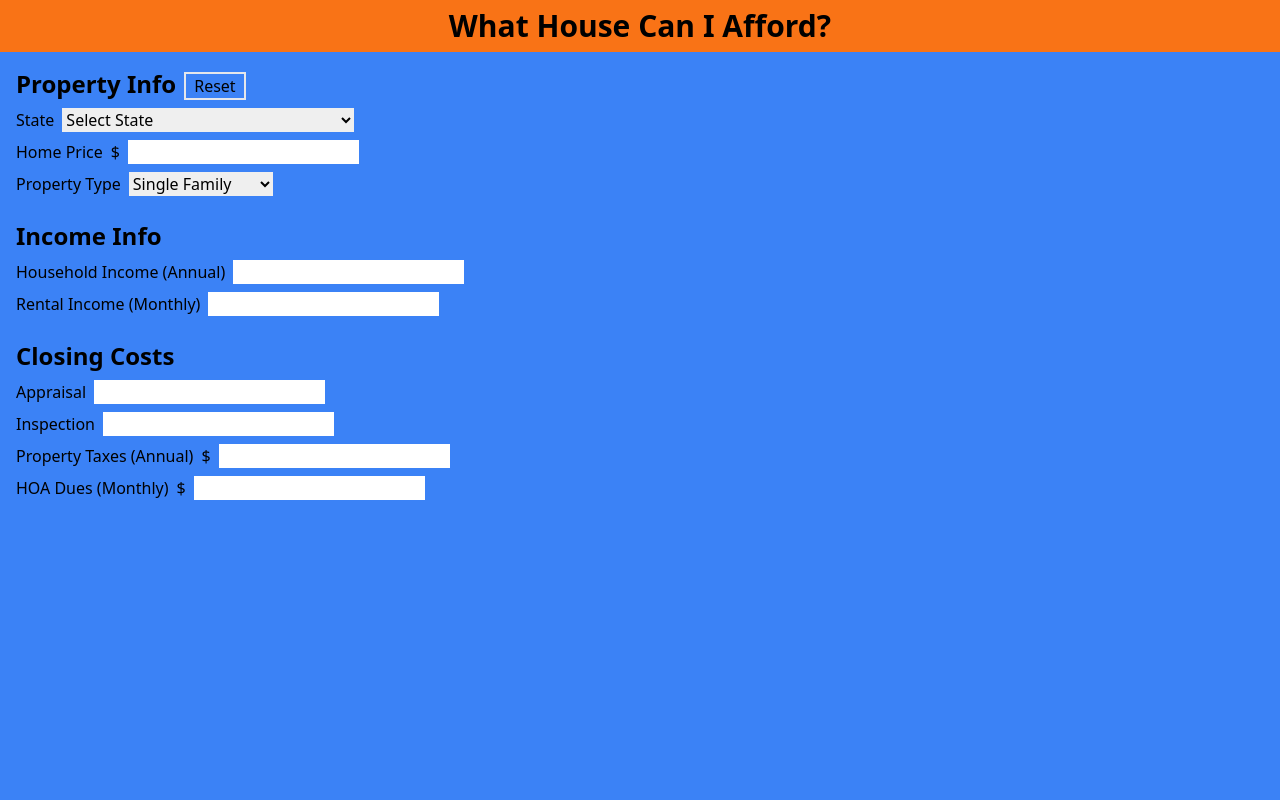
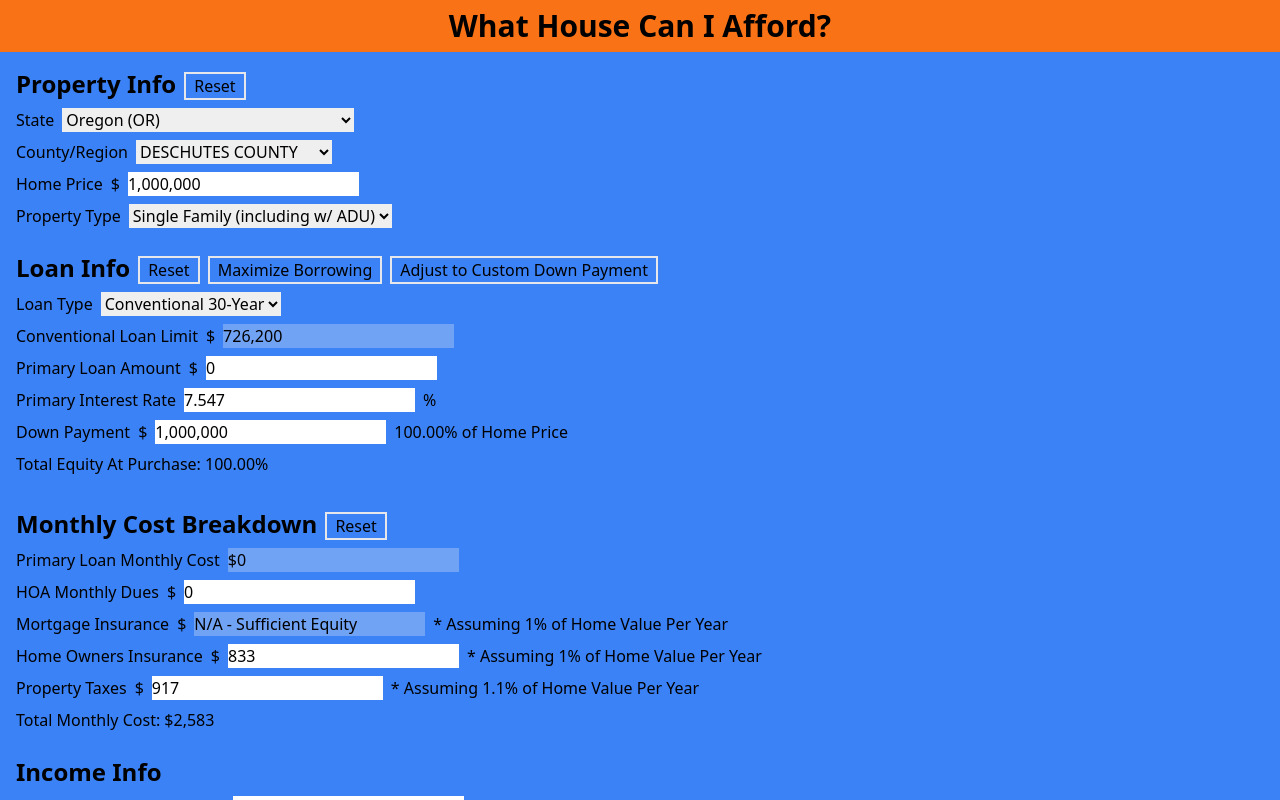
Before and after one commit to samueltanner/mortgage_app, a Next.js app: page / in a window 1280 px wide. Built offline with nearby package versions, Linux system fonts and the light colour scheme.

Commit message:
gets most of monthly cost breakdown working

```diff
--- a/src/components/LoanInfoCard.tsx
+++ b/src/components/LoanInfoCard.tsx
@@ -27,6 +27,7 @@ interface Props {
   propertyType: number
   piggyBackLoanAmount: string
   setPiggyBackLoanAmount: (value: string) => void
+  getTotalHomeEquity: () => number
 }
 
 export const LoanInfoCard = ({
@@ -46,11 +47,10 @@ export const LoanInfoCard = ({
   setFHAInterestRate,
   setPiggybackInterestRate,
   piggybackInterestRate,
-  FHALoanAmount,
-  setConventionalLoanLimit,
   propertyType,
   piggyBackLoanAmount,
   setPiggyBackLoanAmount,
+  getTotalHomeEquity,
 }: Props) => {
   useEffect(() => {
     resetLoanVars()
@@ -65,16 +65,25 @@ export const LoanInfoCard = ({
     if (!['conventional', 'fha'].includes(loanType)) {
       setLoanType('conventional')
     }
+  }
 
-    setLoanType('conventional')
-  }
+  useEffect(() => {
+    setPiggyBackLoanAmount('')
+    maximizeBorrowing()
+  }, [loanType])
 
   const cleanDownPayment = getCleanNumber(downPayment)
   const cleanHomePrice = getCleanNumber(homePrice)
   const cleanPrimaryLoanAmount = getCleanNumber(primaryLoanAmount)
   const cleanMinDownPayment =
     cleanHomePrice *
-    (loanType === 'conventional' ? 0.03 : loanType === 'fha' ? 0.035 : 0.15)
+    (loanType === 'conventional'
+      ? 0.03
+      : loanType === 'fha'
+      ? 0.035
+      : loanType === 'piggyback'
+      ? 0.1
+      : 0.15)
   const loanLimit =
     loanType === 'conventional' || loanType === 'piggyback'
       ? conventionalLoanLimit
@@ -94,7 +103,7 @@ export const LoanInfoCard = ({
 
   const maximizeBorrowing = () => {
     if (cleanHomePrice <= loanLimit) {
-      setDownPayment(handlePriceChange(cleanMinDownPayment.toString()))
+      setDownPayment(handlePriceChange(cleanMinDownPayment.toFixed()))
       setPrimaryLoanAmount(
         handlePriceChange((cleanHomePrice - cleanMinDownPayment).toString()),
       )
@@ -102,7 +111,7 @@ export const LoanInfoCard = ({
     }
 
     if (loanType === 'jumbo') {
-      setDownPayment(handlePriceChange(cleanMinDownPayment.toString()))
+      setDownPayment(handlePriceChange(cleanMinDownPayment.toFixed()))
       setPrimaryLoanAmount(
         handlePriceChange((cleanHomePrice - cleanMinDownPayment).toString()),
       )
@@ -388,6 +397,9 @@ export const LoanInfoCard = ({
           </p>
         )}
       </span>
+      <p>
+        Total Equity At Purchase: {(getTotalHomeEquity() * 100).toFixed(2)}%
+      </p>
       <div className="flex flex-col">
         {(!downPayment || downPaymentTooLow()) && (
           <p>
--- a/src/components/MonthlyCostsCard.tsx
+++ b/src/components/MonthlyCostsCard.tsx
@@ -1,5 +1,6 @@
-import { getCleanNumber } from '@/lib/helpers'
+import { getCleanNumber, handlePriceChange, parsePrice } from '@/lib/helpers'
 import { useState } from 'react'
+import { CustomProps } from '@/lib/types'
 
 interface MonthlyCostsBreakdownProps {
   primaryLoanAmount: string
@@ -7,13 +8,40 @@ interface MonthlyCostsBreakdownProps {
   piggybackInterestRate: number | undefined
   piggyBackLoanAmount: string
   FHAInterestRate: number | undefined
+  loanType: string
+  HOADues: string
+  setHOADues: (dues: string) => void
+  propertyTax: string
+  setPropertyTax: (tax: string) => void
+  getTotalHomeEquity: () => number
+  mortgageInsurance: string
+  setMortgageInsurance: (insurance: string) => void
+  homeOwnersInsurance: string
+  setHomeOwnersInsurance: (insurance: string) => void
+  customProps: CustomProps
+  setCustomProps: (props: CustomProps) => void
+  homePrice: string
+  defaultCustomProps: CustomProps
 }
 export const MonthlyCostsBreakdown = ({
   primaryLoanAmount,
   primaryInterestRate,
   piggybackInterestRate,
   piggyBackLoanAmount,
-  FHAInterestRate,
+  loanType,
+  HOADues,
+  setHOADues,
+  propertyTax,
+  getTotalHomeEquity,
+  mortgageInsurance,
+  setMortgageInsurance,
+  homeOwnersInsurance,
+  setHomeOwnersInsurance,
+  customProps,
+  setCustomProps,
+  homePrice,
+  defaultCustomProps,
+  setPropertyTax,
 }: MonthlyCostsBreakdownProps) => {
   const [interestOnly, setInterestOnly] = useState<boolean>(false)
   const calculateLoanMonthlyCost = (
@@ -39,16 +67,41 @@ export const MonthlyCostsBreakdown = ({
 
   const piggyBackMonthlyCost = calculateLoanMonthlyCost(
     piggyBackLoanAmount,
-    12 * 30,
+    12 * 20,
     piggybackInterestRate || 0,
     interestOnly,
   )
+
+  const getTotalMonthlyCost = () => {
+    return (
+      primaryLoanMonthlyCost +
+      piggyBackMonthlyCost +
+      getCleanNumber(mortgageInsurance) +
+      getCleanNumber(homeOwnersInsurance) +
+      getCleanNumber(HOADues) +
+      getCleanNumber(propertyTax)
+    )
+  }
+
+  const handleCustomHomeOwnersInsurance = () => {
+    const newProps = { ...customProps, customHomeOwnersInsurance: true }
+    setCustomProps(newProps)
+  }
 
   return (
     <div className="flex flex-col gap-2 items-start w-full">
       <span className="flex gap-2">
         <p className="text-2xl font-bold">Monthly Cost Breakdown</p>
-        <button className="border-2 px-2 w-fit h-fit mt-1" onClick={() => {}}>
+        <button
+          className="border-2 px-2 w-fit h-fit mt-1"
+          onClick={() => {
+            setCustomProps(defaultCustomProps)
+            setHomeOwnersInsurance(
+              ((0.01 * getCleanNumber(homePrice)) / 12).toFixed(),
+            )
+            setPropertyTax(((0.011 * getCleanNumber(homePrice)) / 12).toFixed())
+          }}
+        >
           Reset
         </button>
       </span>
@@ -63,6 +116,7 @@ export const MonthlyCostsBreakdown = ({
           })}
         />
       </span>
+      {loanType === 'piggyback' && (
         <span className="flex gap-2">
           <label>Piggyback Loan Monthly Cost</label>
           <input
@@ -84,22 +138,95 @@ export const MonthlyCostsBreakdown = ({
           />
           <label htmlFor="interestOnly">Interest Only</label>
         </span>
+      )}
       <span className="flex gap-2">
-        <label>HOA Monthly Dues</label>
-        <input />
+        <label htmlFor="hoaDues">HOA Monthly Dues</label>
+        $
+        <input
+          id="hoaDues"
+          onChange={(e) => {
+            setHOADues(handlePriceChange(e.target.value))
+          }}
+          value={HOADues}
+        />
       </span>
       <span className="flex gap-2">
-        <label>Mortgage Insurance</label>
-        <input />
+        <label htmlFor="mortgageInsurance">Mortgage Insurance</label>
+        $
+        <input
+          id="mortgageInsurance"
+          disabled={getTotalHomeEquity() >= 0.2}
+          value={
+            getTotalHomeEquity() >= 0.2
+              ? 'N/A - Sufficient Equity'
+              : mortgageInsurance
+          }
+          onChange={(e) => {
+            setCustomProps({ ...customProps, customMortgageInsurance: true })
+            setMortgageInsurance(handlePriceChange(e.target.value))
+          }}
+        />
+        {!customProps.customMortgageInsurance ? (
+          <p>* Assuming 1% of Home Value Per Year</p>
+        ) : (
+          <p>
+            {(
+              ((getCleanNumber(mortgageInsurance) * 12) /
+                getCleanNumber(homePrice)) *
+              100
+            ).toFixed(2)}
+            % of Home Price
+          </p>
+        )}
       </span>
       <span className="flex gap-2">
-        <label>Home Owners Insurance</label>
-        <input />
+        <label htmlFor="homeOwnersInsurance">Home Owners Insurance</label>
+        $
+        <input
+          id="homeOwnersInsurance"
+          value={handlePriceChange(homeOwnersInsurance)}
+          onChange={(e) => {
+            setCustomProps({ ...customProps, customHomeOwnersInsurance: true })
+            setHomeOwnersInsurance(handlePriceChange(e.target.value))
+          }}
+        />
+        {!customProps.customHomeOwnersInsurance ? (
+          <p>* Assuming 1% of Home Value Per Year</p>
+        ) : (
+          <p>
+            {(
+              ((getCleanNumber(homeOwnersInsurance) * 12) /
+                getCleanNumber(homePrice)) *
+              100
+            ).toFixed(2)}
+            % of Home Price
+          </p>
+        )}
       </span>
       <span className="flex gap-2">
-        <label>Property Taxes</label>
-        <input />
+        <label htmlFor="propertyTax">Property Taxes</label>
+        $
+        <input
+          id="propertyTax"
+          value={handlePriceChange(propertyTax)}
+          onChange={(e) => {
+            setCustomProps({ ...customProps, customPropertyTax: true })
+            setPropertyTax(handlePriceChange(e.target.value))
+          }}
+        />
+        {!customProps.customPropertyTax ? (
+          <p>* Assuming 1.1% of Home Value Per Year</p>
+        ) : (
+          <p>
+            {(
+              ((getCleanNumber(propertyTax) * 12) / getCleanNumber(homePrice)) *
+              100
+            ).toFixed(2)}
+            % of Home Price
+          </p>
+        )}
       </span>
+      Total Monthly Cost: ${parsePrice(getTotalMonthlyCost())}
     </div>
   )
 }
--- a/src/components/PropertyInfoCard.tsx
+++ b/src/components/PropertyInfoCard.tsx
@@ -1,5 +1,6 @@
 import { County, State } from '@/lib/types'
 import { parsePrice, handlePriceChange, getCleanNumber } from '@/lib/helpers'
+import { CustomProps } from '@/lib/types'
 
 interface PropertyInfoCardProps {
   selectedState: string | undefined
@@ -12,6 +13,8 @@ interface PropertyInfoCardProps {
   setHomePrice: (price: string) => void
   propertyType: number
   setPropertyType: (type: number) => void
+  setCustomProps: (props: CustomProps) => void
+  defaultCustomProps: CustomProps
 }
 export const PropertyInfoCard = ({
   selectedState,
@@ -24,13 +27,15 @@ export const PropertyInfoCard = ({
   setHomePrice,
   propertyType,
   setPropertyType,
+  setCustomProps,
+  defaultCustomProps,
 }: PropertyInfoCardProps) => {
   const resetPropertyVars = () => {
     setSelectedState('initial')
     setSelectedCounty(undefined)
     setHomePrice('')
     setPropertyType(1)
-
+    setCustomProps(defaultCustomProps)
   }
 
   return (
@@ -68,21 +73,20 @@ export const PropertyInfoCard = ({
       </span>
       {selectedState !== 'initial' && (
         <span className="flex gap-2">
-          <label htmlFor="state">County/Region</label>
+          <label htmlFor="county">County/Region</label>
           <select
-            id="state"
-            className=""
+            id="county"
             onChange={(e) => {
               const selectedCounty = counties?.find(
                 (county) => county.id === e.target.value,
               )
               setSelectedCounty(selectedCounty)
             }}
-            defaultValue="initial"
+            value={selectedCounty?.id}
           >
-            <option disabled value="initial">
+            {/* <option disabled value="initial">
               Select Region
-            </option>
+            </option> */}
             {counties?.map((county) => (
               <option key={county.id} value={county.id}>
                 {county.county}
@@ -112,7 +116,7 @@ export const PropertyInfoCard = ({
           onChange={(e) => setPropertyType(parseInt(e.target.value))}
           value={propertyType}
         >
-          <option value="1">Single Family</option>
+          <option value="1">Single Family (including w/ ADU)</option>
           <option disabled>---Multi-Family---</option>
           <option value="2">Duplex</option>
           <option value="3">Triplex</option>
--- a/src/lib/types.ts
+++ b/src/lib/types.ts
@@ -20,3 +20,9 @@ export interface State {
   name: string
   abbreviation: string
 }
+
+export interface CustomProps {
+  customMortgageInsurance: boolean
+  customHomeOwnersInsurance: boolean
+  customPropertyTax: boolean
+}
--- a/src/pages/index.tsx
+++ b/src/pages/index.tsx
@@ -1,38 +1,69 @@
 import Head from 'next/head'
-import { useState, useEffect } from 'react'
+import { useState, useEffect, use } from 'react'
 import { states, rates_by_county } from '@/lib/data'
-import { County, State } from '@/lib/types'
-import { parsePrice, getCleanNumber, handlePriceChange } from '@/lib/helpers'
+import { County, CustomProps } from '@/lib/types'
+import { getCleanNumber, handlePriceChange } from '@/lib/helpers'
 import { LoanInfoCard } from '@/components/LoanInfoCard'
 import { PropertyInfoCard } from '@/components/PropertyInfoCard'
 import { MonthlyCostsBreakdown } from '@/components/MonthlyCostsCard'
 
+const defaultCustomProps = {
+  customHomeOwnersInsurance: false,
+  customMortgageInsurance: false,
+  customPropertyTax: false,
+}
+
 export default function Home() {
   const [primaryInterestRate, setPrimaryInterestRate] = useState<
     number | undefined
-  >(7.547)
+  >(7.0)
   const [FHAInterestRate, setFHAInterestRate] = useState<number | undefined>(
-    7.45,
+    6.8,
   )
   const [piggybackInterestRate, setPiggybackInterestRate] = useState<
     number | undefined
-  >(9.1)
+  >(7.6)
   const [loanType, setLoanType] = useState<string>('conventional')
   const [piggyBackLoanAmount, setPiggyBackLoanAmount] = useState<string>('')
-  const [counties, setCounties] = useState<County[] | undefined>(undefined)
-  const [selectedState, setSelectedState] = useState<string | undefined>(
-    'initial',
-  )
-  const [selectedCounty, setSelectedCounty] = useState<County>()
-  const [homePrice, setHomePrice] = useState<string>('')
+  const [counties, setCounties] = useState<County[] | undefined>()
+  const [selectedState, setSelectedState] = useState<string | undefined>('OR')
+  const [selectedCounty, setSelectedCounty] = useState<County | undefined>()
+  const [homePrice, setHomePrice] = useState<string>('1,000,000')
   const [propertyType, setPropertyType] = useState<number>(1)
   const [conventionalLoanLimit, setConventionalLoanLimit] = useState<number>(0)
   const [FHALoanLimit, setFHALoanLimit] = useState<number>(0)
   const [downPayment, setDownPayment] = useState<string>('')
-  const [HOADues, setHOADues] = useState<string>('')
+  const [HOADues, setHOADues] = useState<string>('0')
   const [propertyTax, setPropertyTax] = useState<string>('')
   const [primaryLoanAmount, setPrimaryLoanAmount] = useState<string>('')
   const [FHALoanAmount, setFHALoanAmount] = useState<string>('')
+  const [mortgageInsurance, setMortgageInsurance] = useState<string>('')
+  const [homeOwnersInsurance, setHomeOwnersInsurance] = useState<string>('')
+  const [customProps, setCustomProps] = useState<CustomProps>({
+    customHomeOwnersInsurance: false,
+    customMortgageInsurance: false,
+    customPropertyTax: false,
+  })
+
+  useEffect(() => {
+    setSelectedCounty({
+      id: 'OR-017',
+      state_abr: 'OR',
+      state: ' OREGON ',
+      county_code: 17,
+      county: 'DESCHUTES COUNTY',
+      median: 600000,
+      gse_1: 726200,
+      gse_2: 929850,
+      gse_3: 1123900,
+      gse_4: 1396800,
+      limit_type: ' H ',
+      fha_1: 690000,
+      fha_2: 883300,
+      fha_3: 1067750,
+      fha_4: 1326950,
+    })
+  }, [])
 
   useEffect(() => {
     if (!selectedState) return
@@ -91,6 +122,18 @@ export default function Home() {
       return setFHALoanLimit(selectedCounty.fha_4)
   }, [selectedCounty, loanType, propertyType, selectedState])
 
+  useEffect(() => {
+    setHomeOwnersInsurance(((0.01 * getCleanNumber(homePrice)) / 12).toFixed())
+    setPropertyTax(((0.011 * getCleanNumber(homePrice)) / 12).toFixed())
+    setMortgageInsurance(((0.01 * getCleanNumber(homePrice)) / 12).toFixed())
+  }, [homePrice, loanType])
+
+  const getTotalHomeEquity = () => {
+    return (
+      (getCleanNumber(downPayment) + getCleanNumber(piggyBackLoanAmount)) /
+      getCleanNumber(homePrice)
+    )
+  }
   return (
     <>
       <Head>
@@ -102,8 +145,8 @@ export default function Home() {
         <meta name="viewport" content="width=device-width, initial-scale=1" />
         <link rel="icon" href="/favicon.ico" />
       </Head>
-      <main className="h-screen w-screen">
-        <div className="h-full w-full bg-blue-500 p-4">
+      <main className="h-screen w-screen ">
+        <div className="h-full w-full overflow-y-scroll bg-blue-500 p-4">
           <div className="bg-orange-500 flex justify-center p-2 -mt-4 -mx-4">
             <p className="text-3xl font-extrabold">What House Can I Afford?</p>
           </div>
@@ -119,6 +162,8 @@ export default function Home() {
               setHomePrice={setHomePrice}
               propertyType={propertyType}
               setPropertyType={setPropertyType}
+              setCustomProps={setCustomProps}
+              defaultCustomProps={defaultCustomProps}
             />
 
             {homePrice && (
@@ -144,6 +189,7 @@ export default function Home() {
                 propertyType={propertyType}
                 piggyBackLoanAmount={piggyBackLoanAmount}
                 setPiggyBackLoanAmount={setPiggyBackLoanAmount}
+                getTotalHomeEquity={getTotalHomeEquity}
               />
             )}
 
@@ -154,6 +200,20 @@ export default function Home() {
                 piggybackInterestRate={piggybackInterestRate}
                 piggyBackLoanAmount={piggyBackLoanAmount}
                 FHAInterestRate={FHAInterestRate}
+                loanType={loanType}
+                HOADues={HOADues}
+                setHOADues={setHOADues}
+                propertyTax={propertyTax}
+                setPropertyTax={setPropertyTax}
+                getTotalHomeEquity={getTotalHomeEquity}
+                mortgageInsurance={mortgageInsurance}
+                setMortgageInsurance={setMortgageInsurance}
+                homeOwnersInsurance={homeOwnersInsurance}
+                setHomeOwnersInsurance={setHomeOwnersInsurance}
+                customProps={customProps}
+                setCustomProps={setCustomProps}
+                homePrice={homePrice}
+                defaultCustomProps={defaultCustomProps}
               />
             )}
 
```
Lines whose indentation alone changed are shown as unchanged.
